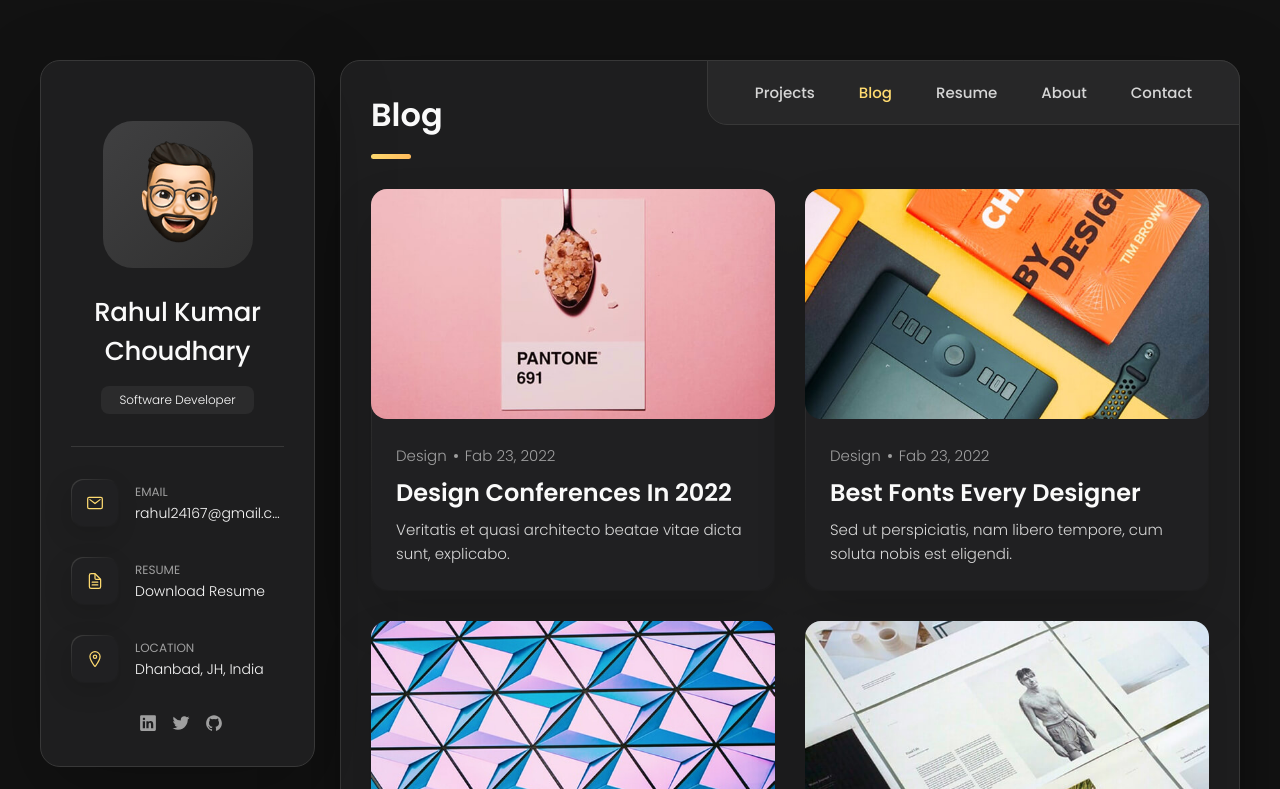
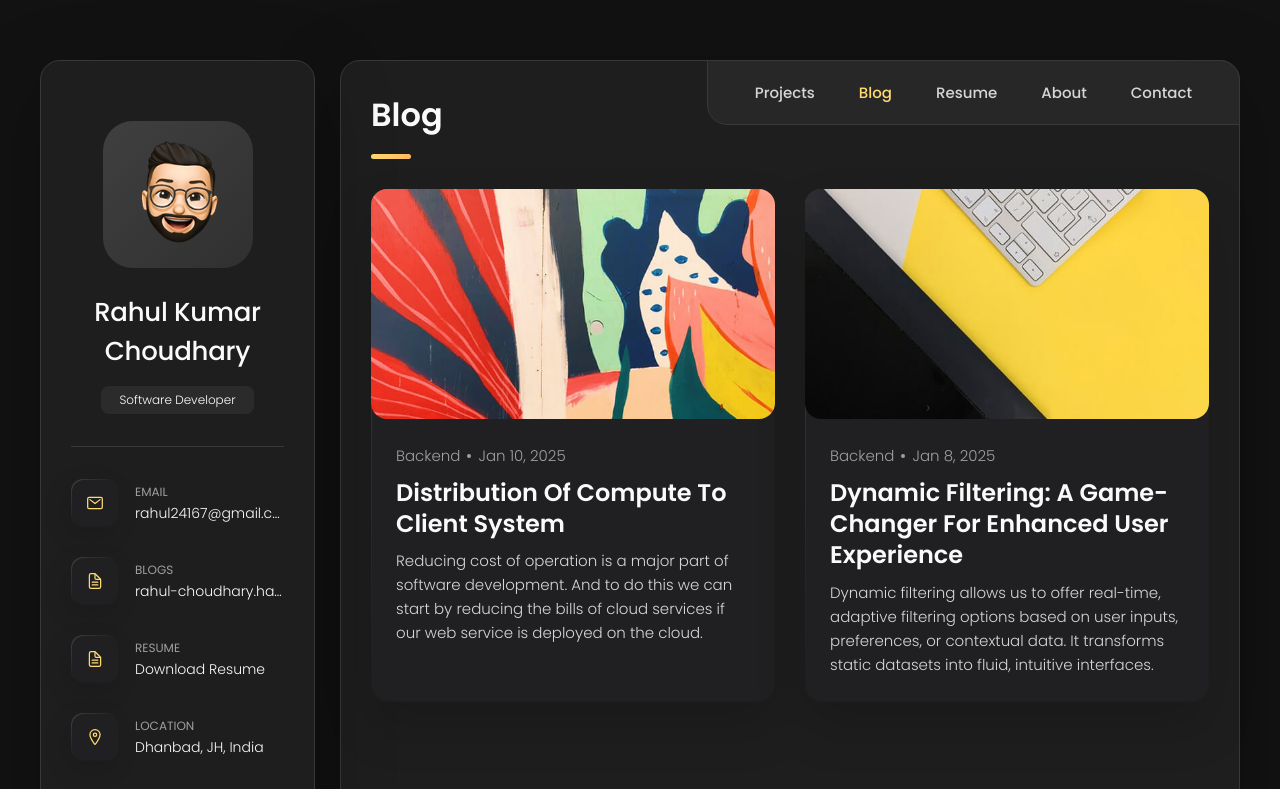
Before and after one commit to rahul24167/rahul24167.github.io, a plain HTML site: page index.html in a window 1280 px wide. Both pictures are taken after a click on the button "Blog". Shown: the top 789 px of the page. Drawn offline with nearby package versions, Linux system fonts and the light colour scheme.

Commit message:
Blogs page updated

```diff
--- a/index.html
+++ b/index.html
@@ -85,21 +85,20 @@
               </div>
             </li>
 
-            <!-- <li class="contact-item">
+            <li class="contact-item">
               <div class="icon-box">
                 <ion-icon name="document-text-outline"></ion-icon>
               </div>
-               Add your Blogs
               <div class="contact-info">
                 <p class="contact-title">Blogs</p>
 
                 <a
-                  href="https://blogs.rahul/"
+                  href="https://rahul-choudhary.hashnode.dev"
                   class="contact-link"
-                  >blogs</a
+                  >rahul-choudhary.hashnode.dev</a
                 >
               </div>
-            </li> -->
+            </li>
 
             <li class="contact-item">
               <div class="icon-box">
@@ -186,12 +185,11 @@
           </ul>
         </nav>
 
-
         <!--
         - #PORTFOLIO
       -->
 
-      <article class="portfolio  active" data-page="projects">
+        <article class="portfolio active" data-page="projects">
           <header>
             <h2 class="h2 article-title">Projects</h2>
           </header>
@@ -579,129 +577,7 @@
           <section class="blog-posts">
             <ul class="blog-posts-list">
               <li class="blog-post-item">
-              <a href="#">
-                <figure class="blog-banner-box">
-                  <img
-                    src="./assets/images/blog-1.jpg"
-                    alt="Design conferences in 2022"
-                    loading="lazy"
-                  />
-                </figure>
-
-                <div class="blog-content">
-                  <div class="blog-meta">
-                    <p class="blog-category">Design</p>
-
-                    <span class="dot"></span>
-
-                    <time datetime="2022-02-23">Fab 23, 2022</time>
-                  </div>
-
-                  <h3 class="h3 blog-item-title">
-                    Design conferences in 2022
-                  </h3>
-
-                  <p class="blog-text">
-                    Veritatis et quasi architecto beatae vitae dicta sunt,
-                    explicabo.
-                  </p>
-                </div>
-              </a>
-            </li>
-
-            <li class="blog-post-item">
-              <a href="#">
-                <figure class="blog-banner-box">
-                  <img
-                    src="./assets/images/blog-2.jpg"
-                    alt="Best fonts every designer"
-                    loading="lazy"
-                  />
-                </figure>
-
-                <div class="blog-content">
-                  <div class="blog-meta">
-                    <p class="blog-category">Design</p>
-
-                    <span class="dot"></span>
-
-                    <time datetime="2022-02-23">Fab 23, 2022</time>
-                  </div>
-
-                  <h3 class="h3 blog-item-title">
-                    Best fonts every designer
-                  </h3>
-
-                  <p class="blog-text">
-                    Sed ut perspiciatis, nam libero tempore, cum soluta nobis
-                    est eligendi.
-                  </p>
-                </div>
-              </a>
-            </li>
-
-            <li class="blog-post-item">
-              <a href="#">
-                <figure class="blog-banner-box">
-                  <img
-                    src="./assets/images/blog-3.jpg"
-                    alt="Design digest #80"
-                    loading="lazy"
-                  />
-                </figure>
-
-                <div class="blog-content">
-                  <div class="blog-meta">
-                    <p class="blog-category">Design</p>
-
-                    <span class="dot"></span>
-
-                    <time datetime="2022-02-23">Fab 23, 2022</time>
-                  </div>
-
-                  <h3 class="h3 blog-item-title">Design digest #80</h3>
-
-                  <p class="blog-text">
-                    Excepteur sint occaecat cupidatat no proident, quis
-                    nostrum exercitationem ullam corporis suscipit.
-                  </p>
-                </div>
-              </a>
-            </li>
-
-            <li class="blog-post-item">
-              <a href="#">
-                <figure class="blog-banner-box">
-                  <img
-                    src="./assets/images/blog-4.jpg"
-                    alt="UI interactions of the week"
-                    loading="lazy"
-                  />
-                </figure>
-
-                <div class="blog-content">
-                  <div class="blog-meta">
-                    <p class="blog-category">Design</p>
-
-                    <span class="dot"></span>
-
-                    <time datetime="2022-02-23">Fab 23, 2022</time>
-                  </div>
-
-                  <h3 class="h3 blog-item-title">
-                    UI interactions of the week
-                  </h3>
-
-                  <p class="blog-text">
-                    Enim ad minim veniam, consectetur adipiscing elit, quis
-                    nostrud exercitation ullamco laboris nisi.
-                  </p>
-                </div>
-              </a>
-            </li>
-
-            <li class="blog-post-item">
-              <a href="#">
+                <a href="https://rahul-choudhary.hashnode.dev/distribution-of-compute-to-client-system">
                   <figure class="blog-banner-box">
                     <img
                       src="./assets/images/blog-5.jpg"
@@ -712,27 +588,29 @@
 
                   <div class="blog-content">
                     <div class="blog-meta">
-                    <p class="blog-category">Design</p>
+                      <p class="blog-category">Backend</p>
 
                       <span class="dot"></span>
 
-                    <time datetime="2022-02-23">Fab 23, 2022</time>
+                      <time datetime="2022-02-23">Jan 10, 2025</time>
                     </div>
 
                     <h3 class="h3 blog-item-title">
-                    The forgotten art of spacing
+                      Distribution of Compute to Client System
                     </h3>
 
                     <p class="blog-text">
-                    Maxime placeat, sed do eiusmod tempor incididunt ut labore
-                    et dolore magna aliqua.
+                      Reducing cost of operation is a major part of software
+                      development. And to do this we can start by reducing the
+                      bills of cloud services if our web service is deployed on
+                      the cloud.
                     </p>
                   </div>
                 </a>
               </li>
 
               <li class="blog-post-item">
-              <a href="#">
+                <a href="https://rahul-choudhary.hashnode.dev/dynamic-filtering-a-game-changer-for-enhanced-user-experience">
                   <figure class="blog-banner-box">
                     <img
                       src="./assets/images/blog-6.jpg"
@@ -743,18 +621,23 @@
 
                   <div class="blog-content">
                     <div class="blog-meta">
-                    <p class="blog-category">Design</p>
+                      <p class="blog-category">Backend</p>
 
                       <span class="dot"></span>
 
-                    <time datetime="2022-02-23">Fab 23, 2022</time>
+                      <time datetime="2022-02-23">Jan 8, 2025</time>
                     </div>
 
-                  <h3 class="h3 blog-item-title">Design digest #79</h3>
+                    <h3 class="h3 blog-item-title">
+                      Dynamic Filtering: A Game-Changer for Enhanced User
+                      Experience
+                    </h3>
 
                     <p class="blog-text">
-                    Optio cumque nihil impedit uo minus quod maxime placeat,
-                    velit esse cillum.
+                      Dynamic filtering allows us to offer real-time, adaptive
+                      filtering options based on user inputs, preferences, or
+                      contextual data. It transforms static datasets into fluid,
+                      intuitive interfaces.
                     </p>
                   </div>
                 </a>
@@ -762,7 +645,6 @@
             </ul>
           </section>
         </article>
-
 
         <!--
         - #RESUME
@@ -790,9 +672,9 @@
 
                 <span>Bachelor of Technology, 2022 - 2026 (Expected)</span>
 
-
                 <p class="timeline-text">
-                  <Strong>Relevent Coursework: </Strong> Data Structure, Object Oriented Programming in Java, Big Data, Blockchain
+                  <strong>Relevent Coursework: </strong> Data Structure, Object
+                  Oriented Programming in Java, Big Data, Blockchain
                 </p>
               </li>
               <li class="timeline-item">
@@ -823,10 +705,14 @@
                 <span>Aug. 2024 — Sep. 2024</span>
 
                 <p class="timeline-text">
-                  • Built interactive quiz functionality for a web application utilized by 2 million individuals; collected user
-                  feedback leading to identification and resolution of key usability issues. <br>
-                  • Redesigned and developed a modern, user-friendly front-end application, increasing user engagement by 30
-                  percent and reducing page load time by 10 percent through updated design standards and best practices. <br>
+                  • Built interactive quiz functionality for a web application
+                  utilized by 2 million individuals; collected user feedback
+                  leading to identification and resolution of key usability
+                  issues. <br />
+                  • Redesigned and developed a modern, user-friendly front-end
+                  application, increasing user engagement by 30 percent and
+                  reducing page load time by 10 percent through updated design
+                  standards and best practices. <br />
                 </p>
               </li>
             </ol>
@@ -855,8 +741,10 @@
               back-end development, my true thrill lies in architecting the core
               functionalities that power a seamless user experience.
               <!-- you write -->
-            I'm Full Stack Web Developer and a Open Source Contributer and Maintainer from Dhanbad, India, working in Software development.
-          I enjoy turning complex problems into simple, scalable and stable solutions.
+              I'm Full Stack Web Developer and a Open Source Contributer and
+              Maintainer from Dhanbad, India, working in Software development. I
+              enjoy turning complex problems into simple, scalable and stable
+              solutions.
             </p>
 
             <p>
@@ -869,9 +757,9 @@
 
             <p>
               Beyond the back-end, I've also gained valuable experience in UI/UX
-            design. My Projects have garnered positive feedback,
-            demonstrating my ability to bridge the gap between technical
-            expertise and user-centric design principles.
+              design. My Projects have garnered positive feedback, demonstrating
+              my ability to bridge the gap between technical expertise and
+              user-centric design principles.
             </p>
           </section>
 
@@ -1114,8 +1002,6 @@
         </section> -->
         </article>
 
-
-
         <!--
         - #CONTACT
       -->
@@ -1140,27 +1026,46 @@
             <h3 class="h3 form-title">Connect With Me</h3>
 
             <ul class="social-list">
-              <li class="social-item" style="height: 10rem; width: 10rem;">
+              <li class="social-item" style="height: 10rem; width: 10rem">
                 <a
                   href="https://www.linkedin.com/in/rahul-choudhary-16853124a/"
                   class="social-link"
                 >
-                  <ion-icon name="logo-linkedin" style="height: 10rem; width: 10rem;"></ion-icon>
+                  <ion-icon
+                    name="logo-linkedin"
+                    style="height: 10rem; width: 10rem"
+                  ></ion-icon>
                 </a>
               </li>
 
-              <li class="social-item" style="height: 10rem; width: 10rem;">
+              <li class="social-item" style="height: 10rem; width: 10rem">
                 <a href="https://x.com/RahulCh24880330" class="social-link">
                   <?xml version="1.0" ?>
-                  <svg xmlns="http://www.w3.org/2000/svg" xmlns:xlink="http://www.w3.org/1999/xlink" version="1.1" id="Layer_1" width="10rem" height="10rem" viewBox="0 0 24 24" style="enable-background:new 0 0 24 24;" class="x" xml:space="preserve">
-                    <path d="M14.095479,10.316482L22.286354,1h-1.940718l-7.115352,8.087682L7.551414,1H1l8.589488,12.231093L1,23h1.940717  l7.509372-8.542861L16.448587,23H23L14.095479,10.316482z M11.436522,13.338465l-0.871624-1.218704l-6.924311-9.68815h2.981339  l5.58978,7.82155l0.867949,1.218704l7.26506,10.166271h-2.981339L11.436522,13.338465z"/>
+                  <svg
+                    xmlns="http://www.w3.org/2000/svg"
+                    xmlns:xlink="http://www.w3.org/1999/xlink"
+                    version="1.1"
+                    id="Layer_1"
+                    width="10rem"
+                    height="10rem"
+                    viewBox="0 0 24 24"
+                    style="enable-background: new 0 0 24 24"
+                    class="x"
+                    xml:space="preserve"
+                  >
+                    <path
+                      d="M14.095479,10.316482L22.286354,1h-1.940718l-7.115352,8.087682L7.551414,1H1l8.589488,12.231093L1,23h1.940717  l7.509372-8.542861L16.448587,23H23L14.095479,10.316482z M11.436522,13.338465l-0.871624-1.218704l-6.924311-9.68815h2.981339  l5.58978,7.82155l0.867949,1.218704l7.26506,10.166271h-2.981339L11.436522,13.338465z"
+                    />
                   </svg>
                 </a>
               </li>
 
-              <li class="social-item" style="height:10rem; width: 10rem;">
+              <li class="social-item" style="height: 10rem; width: 10rem">
                 <a href="https://github.com/rahul24167/" class="social-link">
-                  <ion-icon name="logo-github" style="height: 10rem; width: 10rem;"></ion-icon>
+                  <ion-icon
+                    name="logo-github"
+                    style="height: 10rem; width: 10rem"
+                  ></ion-icon>
                 </a>
               </li>
             </ul>
```
Lines whose indentation alone changed are shown as unchanged.
